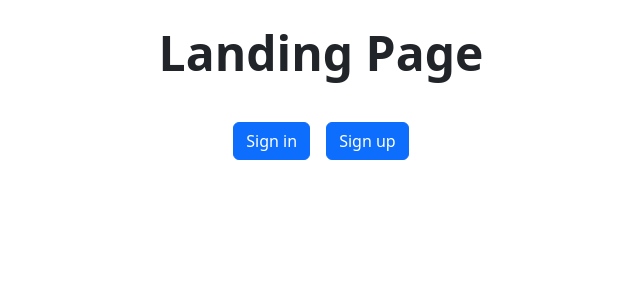
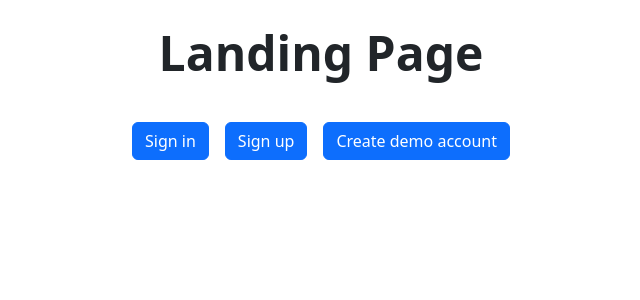
Before and after one commit to Nogmog/temperature-and-sensor-website, a Vue app: page / in a window 1280 px wide. Shown: the top 300 px of the page, without its empty margins (319-959 px from the left). Built offline with nearby package versions, Linux system fonts and the light colour scheme; no server answers.

Commit message:
Added new button to landing page to create demo account

```diff
--- a/services/user.services.js
+++ b/services/user.services.js
@@ -31,7 +31,6 @@ const SignInUser = (uid, email) => {
         })
 }
 
-
 const createNewUser = (uid, email, name) => {
     return fetch(URL + "api/user/create",
         {
@@ -59,7 +58,39 @@ const createNewUser = (uid, email, name) => {
         .catch((err) => {
 
             console.log("Error:", err)
-            console.log(err.json())
+            console.log(err)
+            return Promise.reject(err.status)
+        })
+}
+
+const createNewUserDemo = (uid, email, name) => {
+    return fetch(URL + "api/user/create/test",
+        {
+            method: "POST",
+            headers: {
+                "Content-Type": "application/json",
+            },
+            body: JSON.stringify({
+                "user_token": uid,
+                "email": email,
+                "name": name
+            })
+        }
+    )
+        .then((response) => {
+            if (response.status === 201) {
+                return response.json();
+            } else {
+                throw response
+            }
+        })
+        .then((resJson) => {
+            return resJson;
+        })
+        .catch((err) => {
+
+            console.log("Error:", err)
+            console.log(err)
             return Promise.reject(err.status)
         })
 }
@@ -87,5 +118,6 @@ const signOut = (session, user_token) => {
 export const users = {
     SignInUser,
     createNewUser,
+    createNewUserDemo,
     signOut
 }
--- a/src/views/components/DeviceComponent.vue
+++ b/src/views/components/DeviceComponent.vue
@@ -113,8 +113,8 @@ export default {
 
 <style scoped>
 img {
-    display: block;
-    max-width: 50px;
-    max-height: 50px;
+    display: inline-block;
+    max-width: 46px;
+    max-height: 46px;
 }
 </style>
--- a/src/views/components/TimeGraph.vue
+++ b/src/views/components/TimeGraph.vue
@@ -83,7 +83,7 @@ export default {
                             label: function (context) {
                                 let label = context.dataset.label
                                 let value = context.parsed.y
-                                return label + ": " + value;
+                                return label + ": " + value+ "C";
                             }
                         }
                     }
--- a/src/views/pages/LandingPage.vue
+++ b/src/views/pages/LandingPage.vue
@@ -4,6 +4,7 @@
     <div>
         <button type="button" class="btn btn-primary m-2" v-on:click="userSignIn">Sign in</button>
         <button type="button" class="btn btn-primary m-2" v-on:click="createAccount">Sign up</button>
+        <button type="button" class="btn btn-primary m-2" v-on:click="createAccountDemo">Create demo account</button>
     </div>
     <div v-if="loading" class="spinner-border m-3">
         <br />
@@ -128,9 +129,45 @@ export default {
                     this.submitted = false
                 })
         },
-        sendToHomePage() {
+        createAccountDemo(e) {
+            if (this.submitted) {
+                return false;
+            }
+            this.loading = true;
+            this.submitted = true;
+            const provider = new GoogleAuthProvider();
+            const auth = getAuth()
+            signInWithPopup(auth, provider)
+                .then((response) => {
+                    const user = response.user;
+                    const uid = user.uid;
+                    const email = user.email;
+                    const name = user.displayName;
 
-        }
+                    users.createNewUserDemo(uid, email, name)
+                        .then((result) => {
+                            console.log("Backend login completed")
+                            localStorage.setItem("session-token", result["session-token"]);
+                            localStorage.setItem("user_token", uid)
+                            this.loading = false
+                            this.submitted = false
+                            this.$router.push("/home")
+
+                        })
+                        .catch(error => {
+                            this.error = error;
+                            signOut(auth);
+                            this.loading = false
+                            this.submitted = false
+                        })
+                })
+                .catch((error) => {
+                    this.error = error;
+                    console.log(error);
+                    this.loading = false
+                    this.submitted = false
+                })
+        },
 
     }
 }
```
